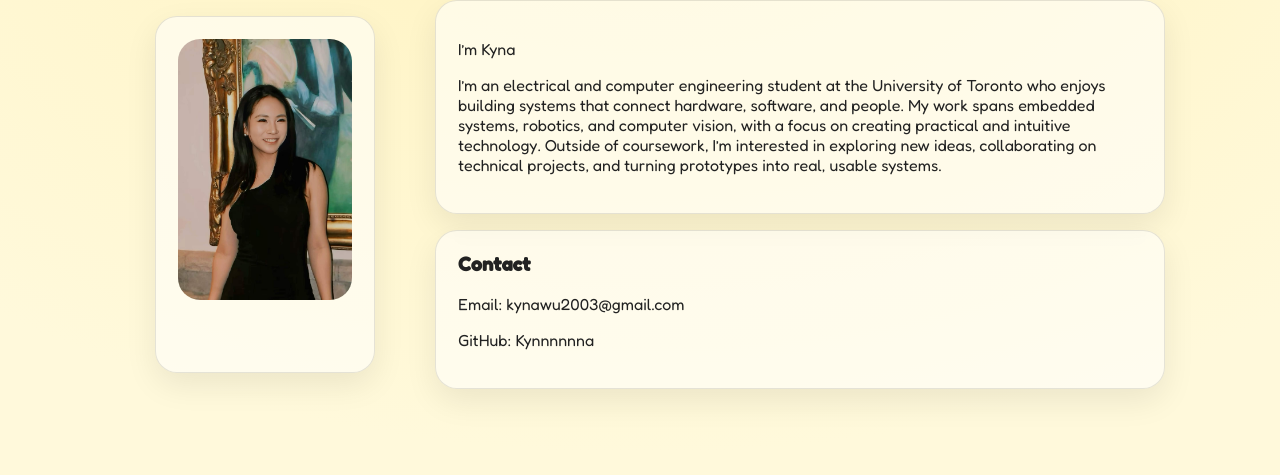
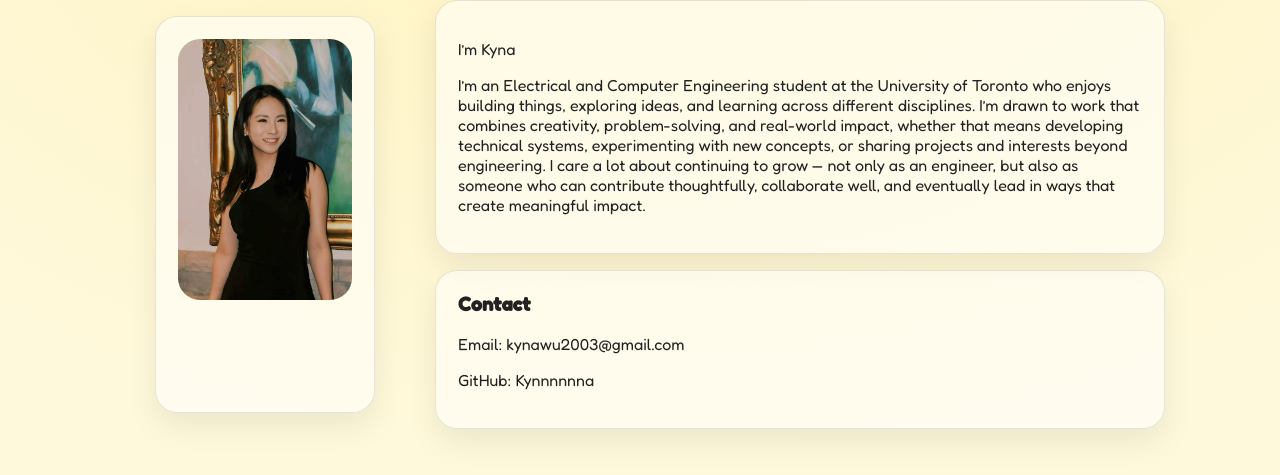
Before and after one commit to Kynnnnnna/Kynnnnnna.github.io, a website built with Vite: page about/index.html in a window 1280 px wide. Shown: the part 147-622 px from the top of the page. Built offline with nearby package versions, Linux system fonts and the light colour scheme.

Commit message:
Update index.html

```diff
--- a/about/index.html
+++ b/about/index.html
@@ -29,7 +29,7 @@
               I’m Kyna
             </p>
             <p>
-              I’m an electrical and computer engineering student at the University of Toronto who enjoys building systems that connect hardware, software, and people. My work spans embedded systems, robotics, and computer vision, with a focus on creating practical and intuitive technology. Outside of coursework, I’m interested in exploring new ideas, collaborating on technical projects, and turning prototypes into real, usable systems.
+              I’m an Electrical and Computer Engineering student at the University of Toronto who enjoys building things, exploring ideas, and learning across different disciplines. I’m drawn to work that combines creativity, problem-solving, and real-world impact, whether that means developing technical systems, experimenting with new concepts, or sharing projects and interests beyond engineering. I care a lot about continuing to grow — not only as an engineer, but also as someone who can contribute thoughtfully, collaborate well, and eventually lead in ways that create meaningful impact.
             </p>
           </div>
 
```
